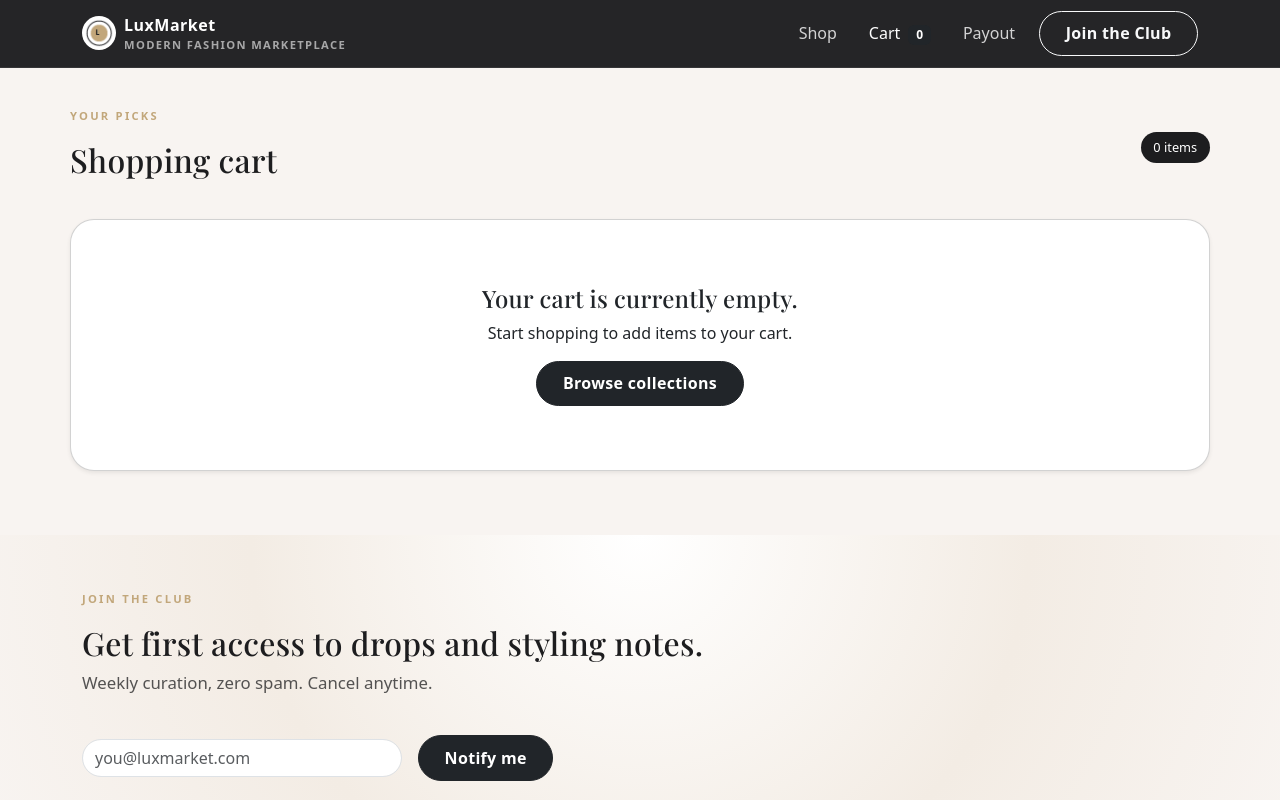
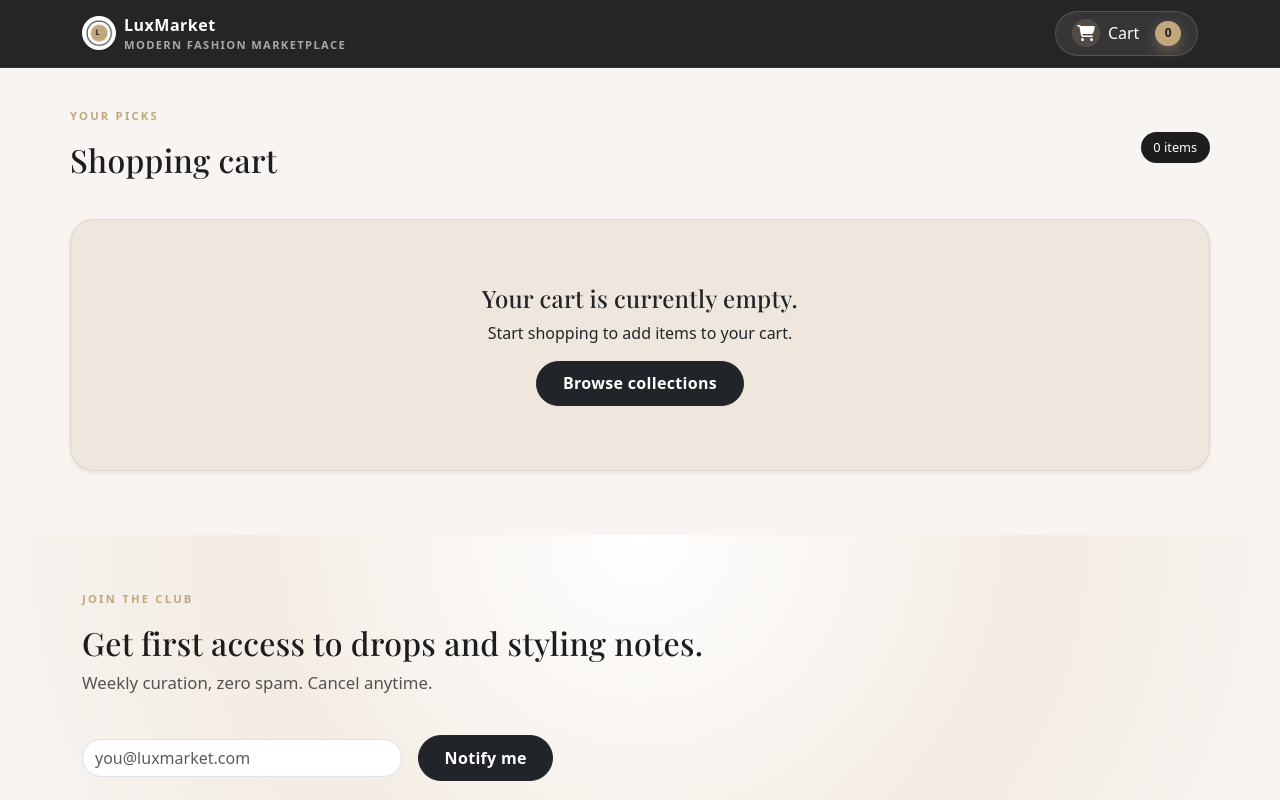
Before and after one commit to Ilobavic/marketplace, a React (Vite) app: page /cart in a window 1280 px wide. Shown: the top 800 px of the page. Built offline with nearby package versions, Linux system fonts and the light colour scheme.

Commit message:
# Please enter the commit message for your changes. Lines starting

```diff
--- a/src/App.css
+++ b/src/App.css
@@ -67,59 +67,6 @@ select:focus-visible,
   border-bottom: 1px solid rgba(255, 255, 255, 0.08);
 }
 
-.lux-nav .navbar-toggler {
-  border-color: rgba(255, 255, 255, 0.35);
-}
-
-.lux-nav .navbar-toggler:focus {
-  box-shadow: 0 0 0 0.2rem rgba(194, 167, 123, 0.35);
-}
-
-.lux-nav .navbar-toggler-icon {
-  background-image: none;
-  width: 26px;
-  height: 18px;
-  position: relative;
-}
-
-.lux-nav .navbar-toggler-icon::before,
-.lux-nav .navbar-toggler-icon::after,
-.lux-nav .navbar-toggler-icon span {
-  content: '';
-  position: absolute;
-  left: 0;
-  width: 100%;
-  height: 2px;
-  background: #fff;
-  border-radius: 999px;
-  transition: transform 0.2s ease, opacity 0.2s ease;
-}
-
-.lux-nav .navbar-toggler-icon::before {
-  top: 0;
-}
-
-.lux-nav .navbar-toggler-icon::after {
-  bottom: 0;
-}
-
-.lux-nav .navbar-toggler-icon span {
-  top: 50%;
-  transform: translateY(-50%);
-}
-
-.lux-nav .navbar-toggler[aria-expanded="true"] .navbar-toggler-icon::before {
-  transform: translateY(8px) rotate(45deg);
-}
-
-.lux-nav .navbar-toggler[aria-expanded="true"] .navbar-toggler-icon::after {
-  transform: translateY(-8px) rotate(-45deg);
-}
-
-.lux-nav .navbar-toggler[aria-expanded="true"] .navbar-toggler-icon span {
-  opacity: 0;
-}
-
 .lux-nav .navbar-brand {
   font-weight: 700;
   letter-spacing: 0.5px;
@@ -158,6 +105,75 @@ select:focus-visible,
 .lux-nav .nav-link.active,
 .lux-nav .nav-link:hover {
   color: #fff;
+}
+
+.nav-cart {
+  display: inline-flex;
+  align-items: center;
+  gap: 0.5rem;
+  padding: 0.45rem 1rem;
+  border-radius: 999px;
+  background: rgba(255, 255, 255, 0.08);
+  border: 1px solid rgba(255, 255, 255, 0.15);
+  transition: transform 0.2s ease, box-shadow 0.2s ease, background 0.2s ease;
+  text-decoration: none;
+  color: #fff;
+}
+
+.nav-cart-standalone {
+  margin-left: auto;
+  order: 3;
+}
+
+.nav-cart .cart-icon {
+  display: inline-flex;
+  align-items: center;
+  justify-content: center;
+  width: 28px;
+  height: 28px;
+  border-radius: 999px;
+  background: rgba(194, 167, 123, 0.2);
+}
+
+.nav-cart .cart-icon svg {
+  fill: #fff;
+}
+
+.nav-cart .cart-badge {
+  min-width: 1.6rem;
+  height: 1.6rem;
+  display: inline-flex;
+  align-items: center;
+  justify-content: center;
+  border-radius: 999px;
+  background: var(--lux-gold) !important;
+  color: #1d1d1f !important;
+  font-weight: 700;
+  box-shadow: 0 6px 14px rgba(194, 167, 123, 0.35);
+}
+
+.nav-cart:hover {
+  background: rgba(194, 167, 123, 0.2);
+  box-shadow: 0 8px 20px rgba(194, 167, 123, 0.25);
+}
+
+.nav-cart.pulse {
+  animation: cartPulse 0.5s ease;
+}
+
+@keyframes cartPulse {
+  0% {
+    transform: scale(1);
+  }
+  30% {
+    transform: scale(1.06);
+  }
+  55% {
+    transform: scale(0.98);
+  }
+  100% {
+    transform: scale(1);
+  }
 }
 
 .cart-badge {
@@ -1022,6 +1038,8 @@ select:focus-visible,
 
 .empty-cart {
   border-radius: 24px;
+  background: var(--lux-sand) !important;
+  border: 1px solid rgba(29, 29, 31, 0.08) !important;
 }
 
 .order-summary {
@@ -1122,10 +1140,10 @@ select:focus-visible,
 }
 
 .loader {
-  --main-size: 4em;
-  --text-color: #ffffff;
-  --shine-color: #ffffff40;
-  --shadow-color: #aaaaaa;
+  --main-size: 6.2em;
+  --text-color: var(--lux-gold);
+  --shine-color: rgba(194, 167, 123, 0.7);
+  --shadow-color: rgba(29, 29, 31, 0.55);
   display: flex;
   justify-content: center;
   align-items: center;
@@ -1135,6 +1153,7 @@ select:focus-visible,
   font-size: var(--main-size);
   font-weight: 900;
   text-transform: uppercase;
+  letter-spacing: 0.2em;
   color: var(--text-color);
   width: 7.3em;
   height: 1em;
--- a/src/App.jsx
+++ b/src/App.jsx
@@ -366,29 +366,22 @@ function App() {
               <small>Modern fashion marketplace</small>
             </div>
           </Navbar.Brand>
-          <Navbar.Toggle aria-controls="lux-nav">
-            <span className="navbar-toggler-icon"><span /></span>
-          </Navbar.Toggle>
-          <Navbar.Collapse id="lux-nav">
-            <Nav className="ms-auto align-items-lg-center gap-lg-3">
-              <Nav.Link as={NavLink} to="/" end>
-                Shop
-              </Nav.Link>
-              <Nav.Link as={NavLink} to="/cart">
-                Cart <Badge bg="dark" className={`ms-1 cart-badge ${cartPulse ? 'pulse' : ''}`}>{cartItemCount}</Badge>
-              </Nav.Link>
-              <Nav.Link as={NavLink} to="/payout">
-                Payout
-              </Nav.Link>
-              <Button
-                variant="outline-light"
-                className="pill-btn"
-                onClick={() => navigate('/#club')}
+          <Link to="/cart" className={`nav-cart nav-cart-standalone ${cartPulse ? 'pulse' : ''}`}>
+            <span className="cart-icon" aria-hidden="true">
+              <svg
+                xmlns="http://www.w3.org/2000/svg"
+                viewBox="0 0 576 512"
+                width="18"
+                height="18"
               >
-                Join the Club
-              </Button>
-            </Nav>
-          </Navbar.Collapse>
+                <path d="M0 24C0 10.7 10.7 0 24 0H69.5c22 0 41.5 12.8 50.6 32h411c26.3 0 45.5 25 38.6 50.4l-41 152.3c-8.5 31.4-37 53.3-69.5 53.3H170.7l5.4 28.5c2.2 11.3 12.1 19.5 23.6 19.5H488c13.3 0 24 10.7 24 24s-10.7 24-24 24H199.7c-34.6 0-64.3-24.6-70.7-58.5L77.4 54.5c-.7-3.8-4-6.5-7.9-6.5H24C10.7 48 0 37.3 0 24zM128 464a48 48 0 1 1 96 0 48 48 0 1 1 -96 0zm336-48a48 48 0 1 1 0 96 48 48 0 1 1 0-96z"></path>
+              </svg>
+            </span>
+            Cart
+            <Badge bg="dark" className="ms-2 cart-badge">
+              {cartItemCount}
+            </Badge>
+          </Link>
         </Container>
       </Navbar>
 
```
